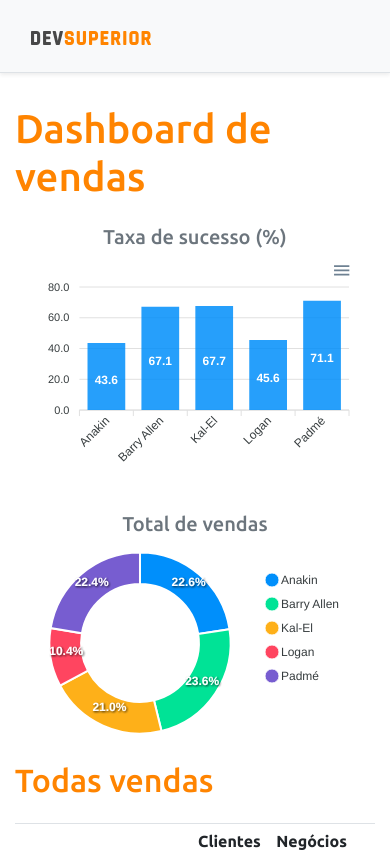
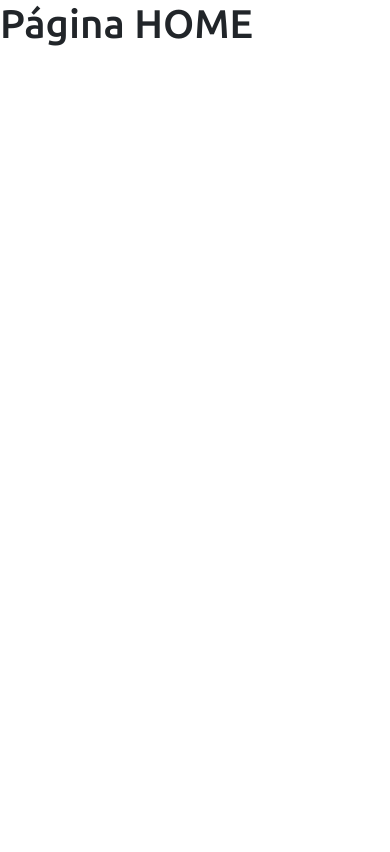
Before and after one commit to GabrielNunes12/projeto-sds3, a React (Create React App) app in the folder frontend/: page / in a window 390 px wide. Shown: the top 852 px of the page. Built offline with nearby package versions, Linux system fonts and the light colour scheme.

Commit message:
[feat] Routes

```diff
--- a/frontend/package.json
+++ b/frontend/package.json
@@ -19,6 +19,7 @@
     "react": "^17.0.2",
     "react-apexcharts": "^1.3.9",
     "react-dom": "^17.0.2",
+    "react-router-dom": "^5.2.0",
     "react-scripts": "4.0.3",
     "typescript": "^4.1.2",
     "web-vitals": "^1.0.1"
@@ -46,5 +47,8 @@
       "last 1 firefox version",
       "last 1 safari version"
     ]
+  },
+  "devDependencies": {
+    "@types/react-router-dom": "^5.1.7"
   }
 }
--- a/frontend/src/App.tsx
+++ b/frontend/src/App.tsx
@@ -1,31 +1,7 @@
-import Navbar from "components/Navbar";
-import Footer from "components/Footer";
-import DataTable from "components/DataTable";
-import BarCharts from "components/BarCharts";
-import DonutChart from "components/DonutChart";
+import Routes from "Routes";
 function App() {
   return (
-    <>
-      <Navbar />
-      <div className="container">
-        <h1 className='text-primary py-3'> Dashboard de vendas </h1>
-        <div className="row px-3">
-          <div className="col-sm-6">
-            <h5 className='text-center text-secondary'>Taxa de sucesso (%)</h5>
-            <BarCharts/>
-          </div>
-          <div className="col-sm-6">
-            <h5 className="text-center text-secondary">Total de vendas</h5>
-            <DonutChart/>
-          </div>
-        </div>
-        <div className="py-3">
-          <h2 className="text-primary"> Todas vendas </h2>
-        </div>
-        <DataTable/>
-      </div>
-      <Footer/>
-    </>
+    <Routes />
   );
 }
 
--- /dev/null
+++ b/frontend/src/Routes.tsx
@@ -0,0 +1,25 @@
+import Dashboard from 'pages/Dashboard';
+import Home from 'pages/Home';
+import {BrowserRouter, Route, Switch} from 'react-router-dom';
+const Routes = () => {
+  return (
+    <BrowserRouter>
+      <Switch>
+        <Route
+          path="/"
+          exact
+        >
+          <Home/>
+        </Route>
+        <Route
+          path="/dashboard"
+          exact
+        >
+          <Dashboard/>
+        </Route>
+      </Switch>
+    </BrowserRouter>
+  );
+}
+
+export default Routes;
--- /dev/null
+++ b/frontend/src/pages/Dashboard.tsx
@@ -0,0 +1,33 @@
+import BarCharts from "components/BarCharts";
+import DataTable from "components/DataTable";
+import DonutChart from "components/DonutChart";
+import Footer from "components/Footer";
+import Navbar from "components/Navbar";
+
+const Dashboard = () => {
+  return (
+    <>
+      <Navbar />
+      <div className="container">
+        <h1 className="text-primary py-3"> Dashboard de vendas </h1>
+        <div className="row px-3">
+          <div className="col-sm-6">
+            <h5 className="text-center text-secondary">Taxa de sucesso (%)</h5>
+            <BarCharts />
+          </div>
+          <div className="col-sm-6">
+            <h5 className="text-center text-secondary">Total de vendas</h5>
+            <DonutChart />
+          </div>
+        </div>
+        <div className="py-3">
+          <h2 className="text-primary"> Todas vendas </h2>
+        </div>
+        <DataTable />
+      </div>
+      <Footer />
+    </>
+  );
+};
+
+export default Dashboard;
--- /dev/null
+++ b/frontend/src/pages/Home.tsx
@@ -0,0 +1,9 @@
+const Home = () => {
+  return (
+    <div>
+      <h1>Página HOME</h1>
+    </div>
+  );
+}
+
+export default Home;
```
Also changed, not shown: 1 other file (tests, documents, lock files or other folders).
